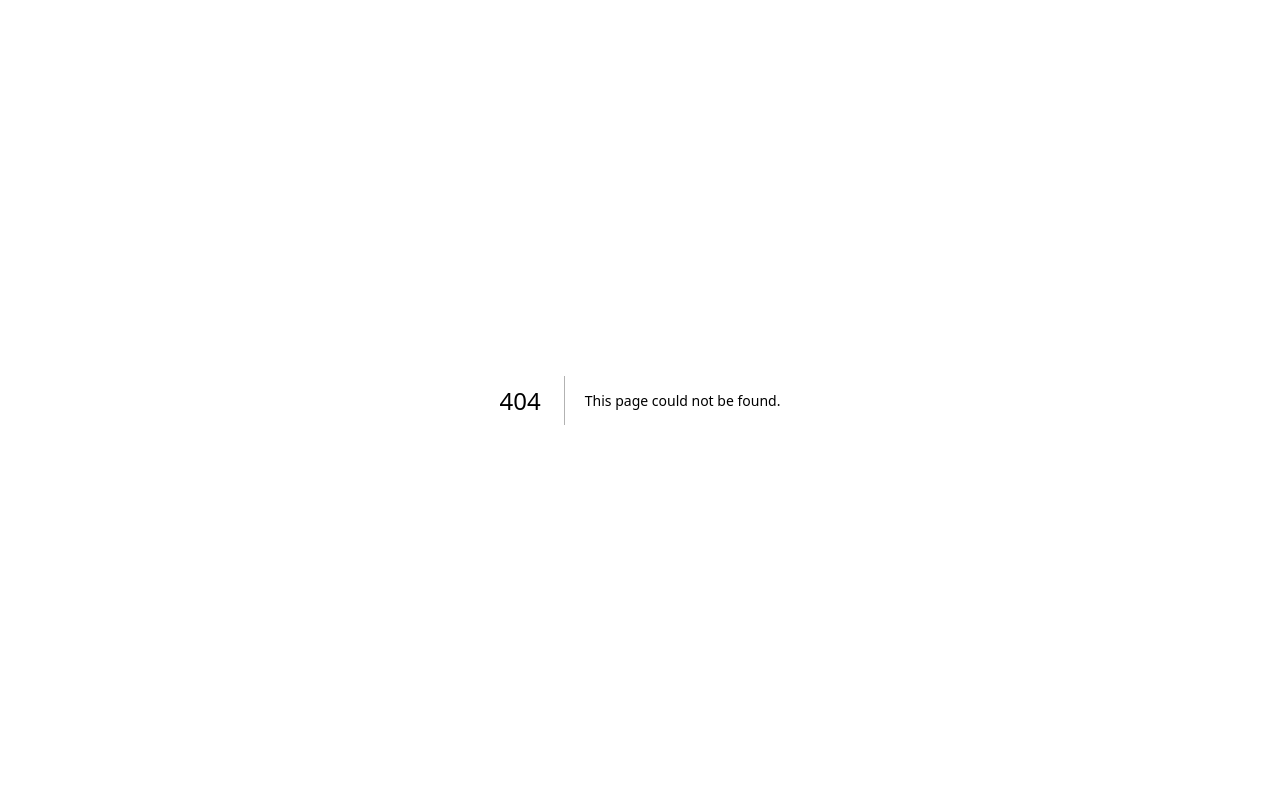
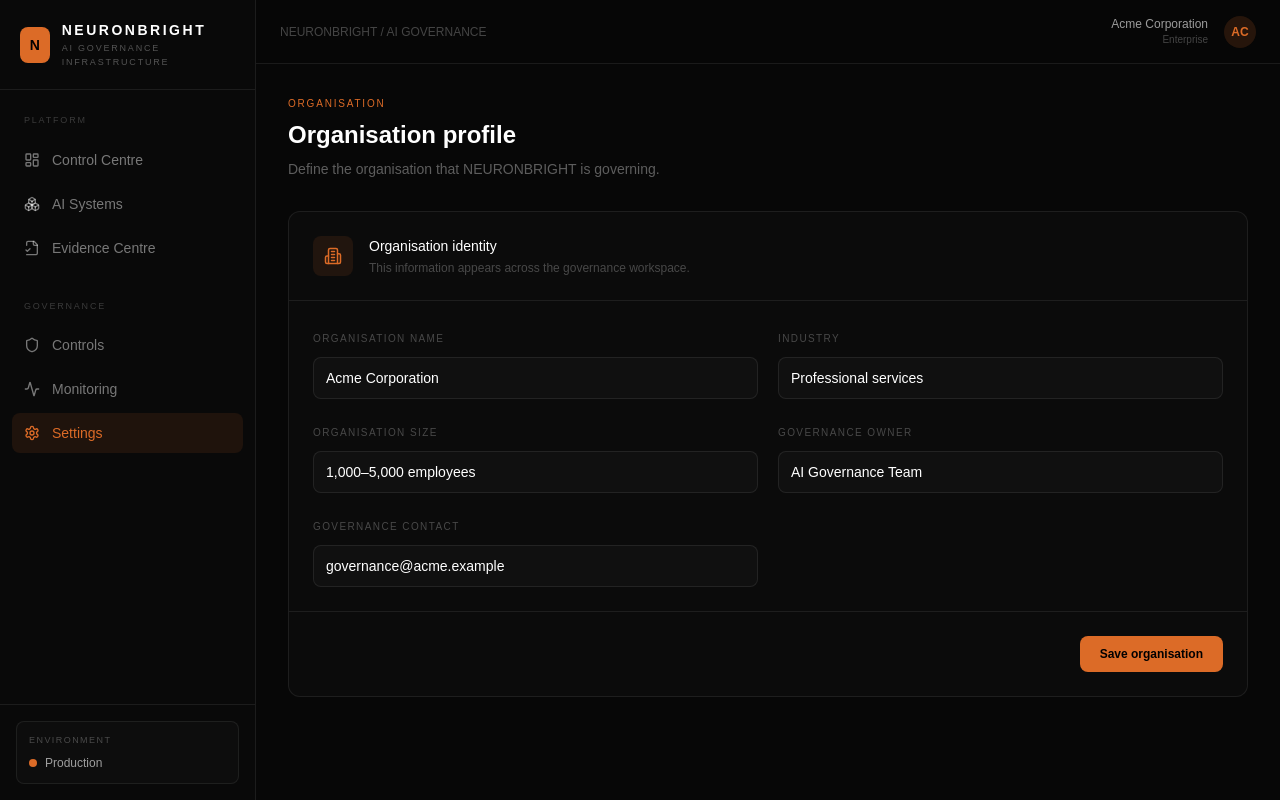
Before and after one commit to jasb-to/neuronbright, a Next.js app: page /settings in a window 1280 px wide. Before the commit this address had no page. Built offline with nearby package versions, Linux system fonts and the light colour scheme.

Commit message:
Add functional organisation profile settings

```diff
--- /dev/null
+++ b/app/settings/page.tsx
@@ -0,0 +1,59 @@
+"use client";
+
+import { useEffect, useState } from "react";
+import { CheckCircle2, Building2 } from "lucide-react";
+import { AppShell } from "@/components/app-shell";
+import { getOrganisation, saveOrganisation, type OrganisationProfile } from "@/lib/organisation-store";
+
+export default function SettingsPage() {
+  const [profile, setProfile] = useState<OrganisationProfile>(getOrganisation());
+  const [saved, setSaved] = useState(false);
+
+  useEffect(() => setProfile(getOrganisation()), []);
+
+  function update<K extends keyof OrganisationProfile>(key: K, value: OrganisationProfile[K]) {
+    setProfile((current) => ({ ...current, [key]: value }));
+    setSaved(false);
+  }
+
+  function submit(event: React.FormEvent) {
+    event.preventDefault();
+    saveOrganisation(profile);
+    setSaved(true);
+  }
+
+  return (
+    <AppShell>
+      <div className="mx-auto max-w-[1100px] px-6 py-8 xl:px-8">
+        <p className="text-[10px] uppercase tracking-[0.18em] text-[#dc6b27]">Organisation</p>
+        <h1 className="mt-2 text-2xl font-semibold">Organisation profile</h1>
+        <p className="mt-2 text-sm text-white/35">Define the organisation that NEURONBRIGHT is governing.</p>
+
+        <form onSubmit={submit} className="mt-8 rounded-xl border border-white/[0.08] bg-[#0b0b0b]">
+          <div className="flex items-center gap-4 border-b border-white/[0.08] p-6">
+            <div className="flex h-10 w-10 items-center justify-center rounded-lg bg-[#dc6b27]/10"><Building2 size={18} className="text-[#dc6b27]" /></div>
+            <div><p className="text-sm font-medium">Organisation identity</p><p className="mt-1 text-xs text-white/25">This information appears across the governance workspace.</p></div>
+          </div>
+          <div className="grid gap-5 p-6 md:grid-cols-2">
+            {([
+              ["name", "Organisation name"],
+              ["industry", "Industry"],
+              ["size", "Organisation size"],
+              ["governanceLead", "Governance owner"],
+              ["contactEmail", "Governance contact"],
+            ] as const).map(([key, label]) => (
+              <label key={key} className="block">
+                <span className="text-[10px] uppercase tracking-[0.14em] text-white/25">{label}</span>
+                <input value={profile[key]} onChange={(e) => update(key, e.target.value)} className="mt-2 w-full rounded-lg border border-white/[0.08] bg-white/[0.025] px-3 py-2.5 text-sm text-white outline-none focus:border-[#dc6b27]/50" />
+              </label>
+            ))}
+          </div>
+          <div className="flex items-center justify-end gap-4 border-t border-white/[0.08] p-6">
+            {saved && <span className="flex items-center gap-2 text-xs text-white/40"><CheckCircle2 size={14} className="text-[#dc6b27]" />Saved</span>}
+            <button type="submit" className="rounded-lg bg-[#dc6b27] px-5 py-2.5 text-xs font-semibold text-black hover:opacity-90">Save organisation</button>
+          </div>
+        </form>
+      </div>
+    </AppShell>
+  );
+}
```
